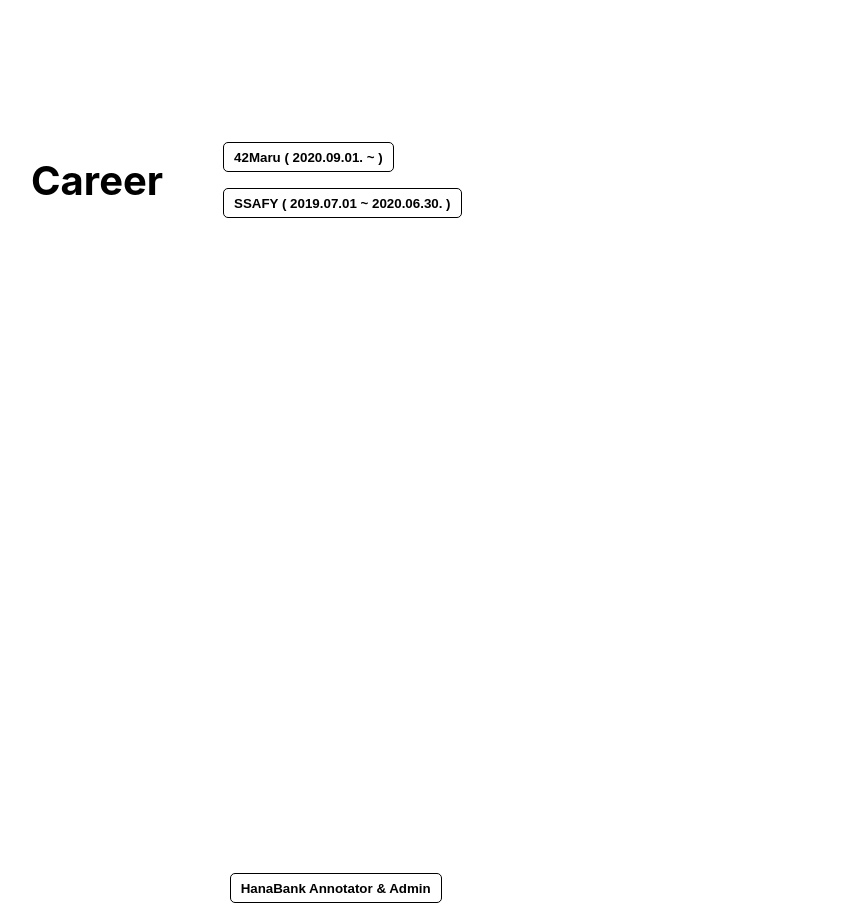
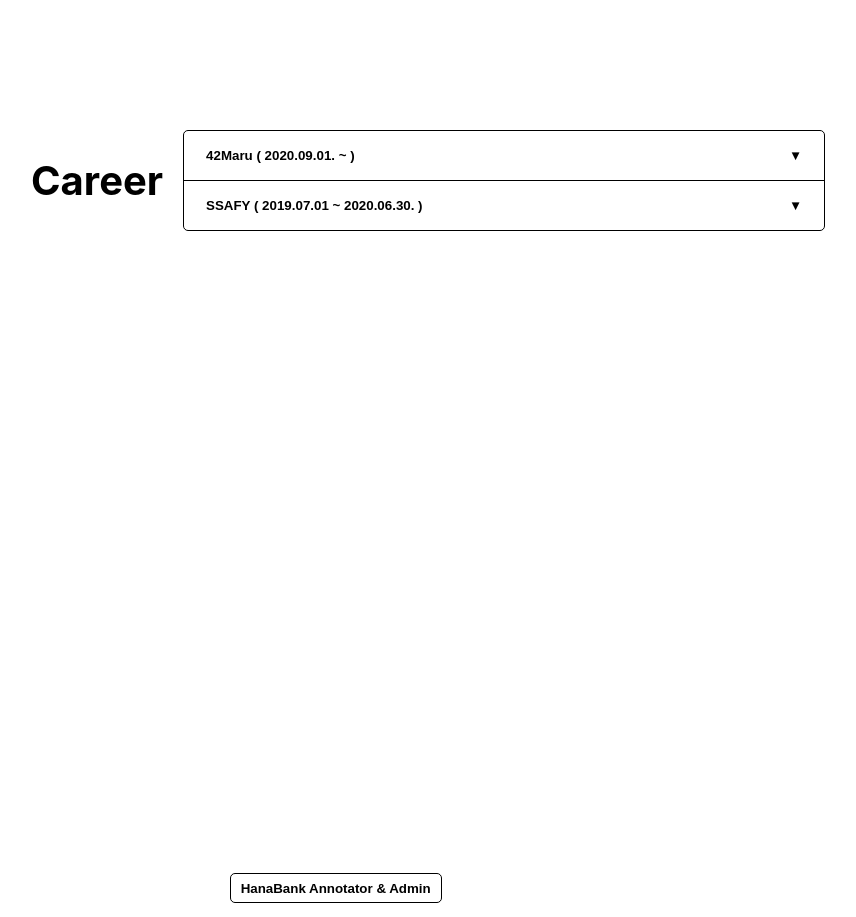
Before and after one commit to monolabsteam/Recruit, a React (Create React App) app in the folder FE/code/ciiuy78@gmail.com/resume/: page / in a window 1280 px wide. Shown: the part 1020-1937 px from the top of the page, without its empty margins (225-1081 px from the left). Built offline with nearby package versions, Linux system fonts and the light colour scheme.

Commit message:
feat : modify accordion

```diff
--- a/FE/code/ciiuy78@gmail.com/resume/src/components/Accrodion.tsx
+++ b/FE/code/ciiuy78@gmail.com/resume/src/components/Accrodion.tsx
@@ -1,5 +1,4 @@
 import React, { useRef, useState } from "react";
-import { ButtonStyle } from "src/styles/Common";
 import { styled } from "@stitches/react";
 
 const AccordionDivStyle = styled("div", {
@@ -16,20 +15,49 @@
       },
     },
   },
+  borderRadius: "5px",
+
+  "& .accordion-title-wrapper": {
+    display: "flex",
+    justifyContent: "space-between",
+    padding: "16px",
+  },
+
+  "& .colored": {
+    backgroundColor: "black",
+    color: "white",
+    "*": {
+      backgroundColor: "black",
+      color: "white",
+    },
+  },
+
+  "& button": {
+    border: "none",
+    backgroundColor: "white",
+    fontWeight: "bold",
+    cursor: "pointer",
+    borderRadius: "5px",
+  },
 
   "& .accordion-list": {
-    transition: "max-height 0.5s ease-in-out",
+    transition: "all 0.3s ease-in-out",
     overflow: "hidden",
+    paddingLeft: "30px",
   },
 
   "& .visible": {
-    maxHeight: "100px",
+    maxHeight: "50px",
+    padding: "16px",
+    paddingLeft: "30px",
   },
 
   "& .invisible": {
     maxHeight: "0px",
   },
 });
+
+const AccordionListDivStyle = styled("div", {});
 
 const Accordion: React.FC<IArchordionProps> = (props) => {
   const { accordionTitle, accordionDesc, size = "md" } = props;
@@ -44,9 +72,18 @@
 
   return (
     <AccordionDivStyle size={size}>
-      <ButtonStyle type="button" onClick={onClickArcordionBtn}>
-        {accordionTitle}
-      </ButtonStyle>
+      <div
+        className={`accordion-title-wrapper ${
+          isShow ? "colored" : "non-colored"
+        }`}
+      >
+        <button type="button" onClick={onClickArcordionBtn}>
+          {accordionTitle}
+        </button>
+        <button type="button" onClick={onClickArcordionBtn}>
+          {isShow ? "▲" : "▼"}
+        </button>
+      </div>
       <div
         className={`accordion-list ${isShow ? "visible" : "invisible"}`}
         ref={arcordionListRef}
@@ -59,7 +96,11 @@
 
 const AccordionList: React.FC<IArchordionListProps> = (props) => {
   const { accordionDesc } = props;
-  return <div className="accordion-list-desc">{accordionDesc}</div>;
+  return (
+    <AccordionListDivStyle className="accordion-list-desc">
+      {accordionDesc}
+    </AccordionListDivStyle>
+  );
 };
 
 type Size = "sm" | "md" | "lg";
--- /dev/null
+++ b/FE/code/ciiuy78@gmail.com/resume/src/data/Career.ts
@@ -0,0 +1,14 @@
+import { ICareer } from "../model/career";
+
+const CareerData: ICareer[] = [
+  {
+    title: "42Maru ( 2020.09.01. ~ )",
+    description: "Front-End Developer",
+  },
+  {
+    title: "SSAFY ( 2019.07.01 ~ 2020.06.30. )",
+    description: "Student",
+  },
+];
+
+export { CareerData };
--- /dev/null
+++ b/FE/code/ciiuy78@gmail.com/resume/src/model/career.ts
@@ -0,0 +1,4 @@
+export interface ICareer {
+  title: String;
+  description: String;
+}
--- a/FE/code/ciiuy78@gmail.com/resume/src/views/Career.tsx
+++ b/FE/code/ciiuy78@gmail.com/resume/src/views/Career.tsx
@@ -1,28 +1,39 @@
 import React from "react";
 import Accordion from "src/components/Accrodion";
 import Header from "src/components/Header";
+import { CareerData } from "src/data/Career";
 import { SectionStyle } from "src/styles/Common";
+import { styled } from "@stitches/react";
+
+const CareerArticleStyle = styled("article", {
+  border: "1px solid black",
+  borderRadius: "5px",
+
+  "& ul": {
+    borderBottom: "1px solid black",
+    margin: "0",
+    padding: "0",
+  },
+  "& ul:last-child": {
+    borderBottom: "none",
+  },
+});
 
 const Career: React.FC = () => {
   return (
     <SectionStyle id="career">
       <Header>Career</Header>
-      <article>
-        <ul>
-          <Accordion
-            accordionTitle={"42Maru ( 2020.09.01. ~ )"}
-            accordionDesc={"Front-End Developer"}
-            size="md"
-          />
-        </ul>
-        <ul>
-          <Accordion
-            accordionTitle={"SSAFY ( 2019.07.01 ~ 2020.06.30. )"}
-            accordionDesc={"Student"}
-            size="md"
-          />
-        </ul>
-      </article>
+      <CareerArticleStyle>
+        {CareerData.map((career) => (
+          <ul key={`${career.title}`}>
+            <Accordion
+              accordionTitle={career.title}
+              accordionDesc={career.description}
+              size="md"
+            />
+          </ul>
+        ))}
+      </CareerArticleStyle>
     </SectionStyle>
   );
 };
--- a/FE/code/ciiuy78@gmail.com/resume/src/views/Interest.tsx
+++ b/FE/code/ciiuy78@gmail.com/resume/src/views/Interest.tsx
@@ -1,7 +1,6 @@
 import React from "react";
 import Header from "src/components/Header";
 import { InterestData } from "src/data/Interest";
-import { IInterest } from "src/model/interest";
 import { SectionStyle } from "src/styles/Common";
 import { styled } from "@stitches/react";
 
```
